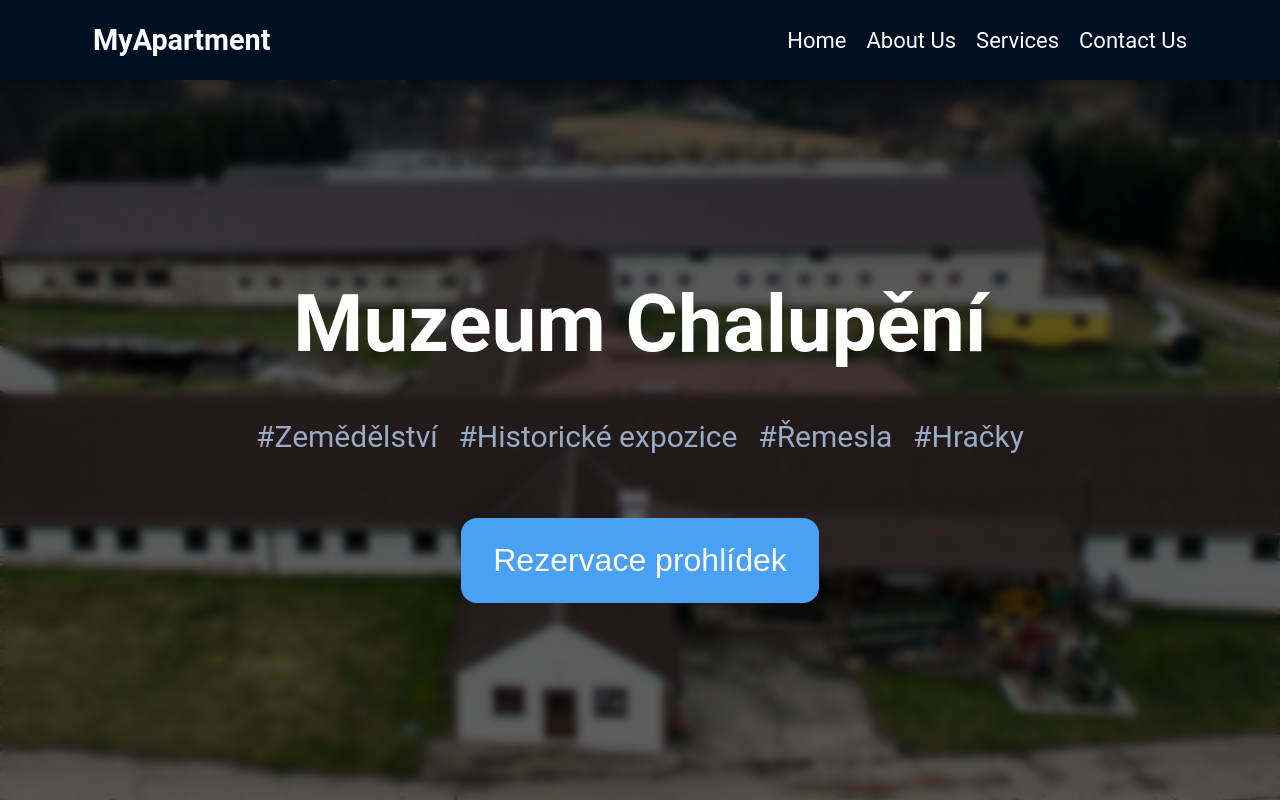
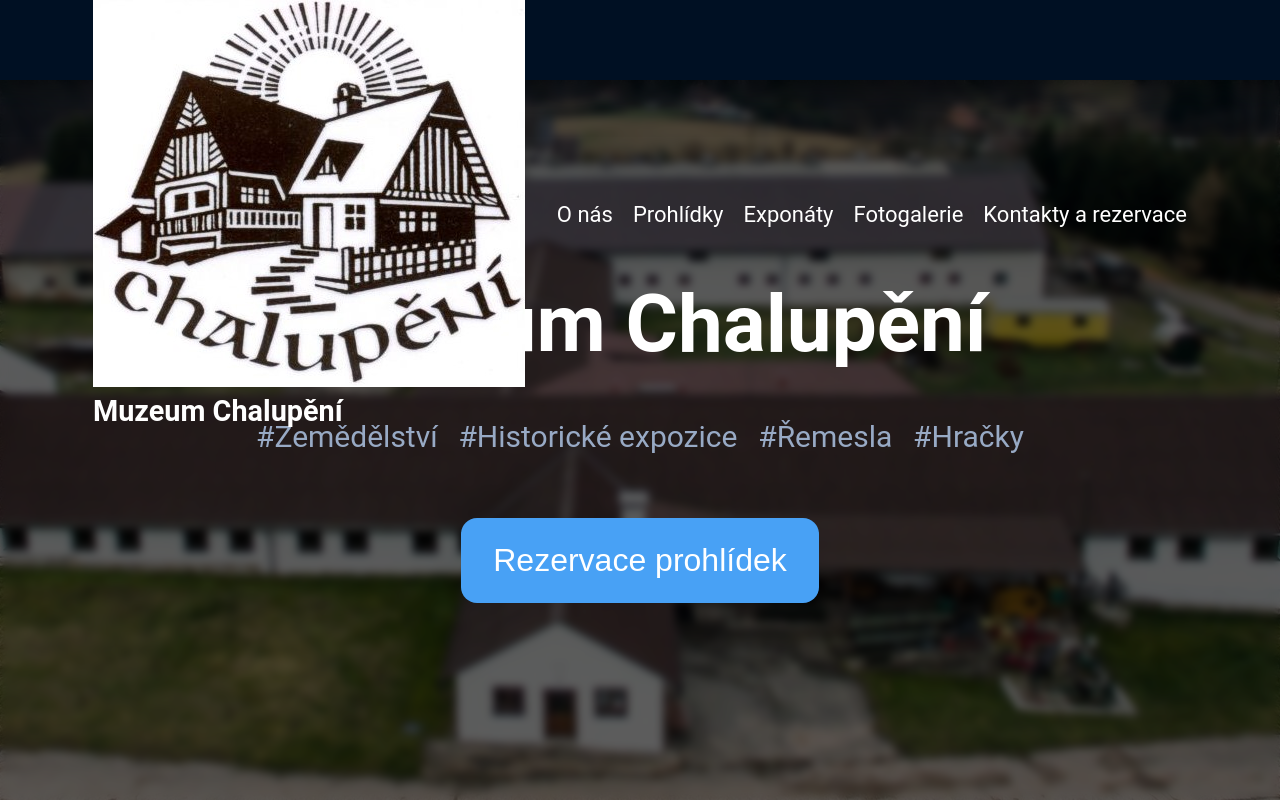
Before and after one commit to David56749749/muzeum-radec, a Next.js app: page / in a window 1280 px wide. Shown: the top 800 px of the page. Built offline with nearby package versions, Linux system fonts and the light colour scheme.

Commit message:
ZALOZENI CONSTANTS, pridani loga

```diff
--- a/src/Components/layout_components/Header.js
+++ b/src/Components/layout_components/Header.js
@@ -1,36 +1,51 @@
 import Link from 'next/link';
 import '@/styles/components/layout_components/header.css'; // Import global CSS
-
+import Constants from '../../Constants';
+import Image from 'next/image';
 const Header = () => {
     return (
         <header className="header">
             <section className='section'>
                 <div className="header__wrapper container">
                     <div className="header__logo">
+                        <div className="header__img-wrapper">
+                            <Image
+                                width={50}
+                                height={50}
+                                src="/main/logo.png"
+                                alt="Muzeum Chalupeni Logo"
+                                layout="responsive"
+                            />
+                        </div>
                         <Link href="/">
-                            <p>MyApartment</p>
+                            <p>{Constants.textBlocks.web_title}</p>
                         </Link>
                     </div>
                     <nav className="header__menu">
                         <ul className="header__nav">
                             <li className="header__nav-item">
-                                <Link href="/">
-                                    <p className="header__nav-link">Home</p>
-                                </Link>
-                            </li>
-                            <li className="header__nav-item">
                                 <Link href="/about">
-                                    <p className="header__nav-link">About Us</p>
+                                    <p className="header__nav-link">O nás</p>
                                 </Link>
                             </li>
                             <li className="header__nav-item">
                                 <Link href="/services">
-                                    <p className="header__nav-link">Services</p>
+                                    <p className="header__nav-link">Prohlídky</p>
+                                </Link>
+                            </li>
+                            <li className="header__nav-item">
+                                <Link href="/services">
+                                    <p className="header__nav-link">Exponáty</p>
+                                </Link>
+                            </li>
+                            <li className="header__nav-item">
+                                <Link href="/services">
+                                    <p className="header__nav-link">Fotogalerie</p>
                                 </Link>
                             </li>
                             <li className="header__nav-item">
                                 <Link href="/contact">
-                                    <p className="header__nav-link">Contact Us</p>
+                                    <p className="header__nav-link">Kontakty a rezervace</p>
                                 </Link>
                             </li>
                         </ul>
--- /dev/null
+++ b/src/Constants.js
@@ -0,0 +1,11 @@
+const Constants = {
+    textBlocks: {
+        web_title: "Muzeum Chalupění",
+    },
+    contacts: {
+        web_phone: "123 456 789",
+        web_email: "muzeum@chalupeni.cz"
+    }
+}
+
+export default Constants;
```
Also changed, not shown: public/main/logo.png (added).
